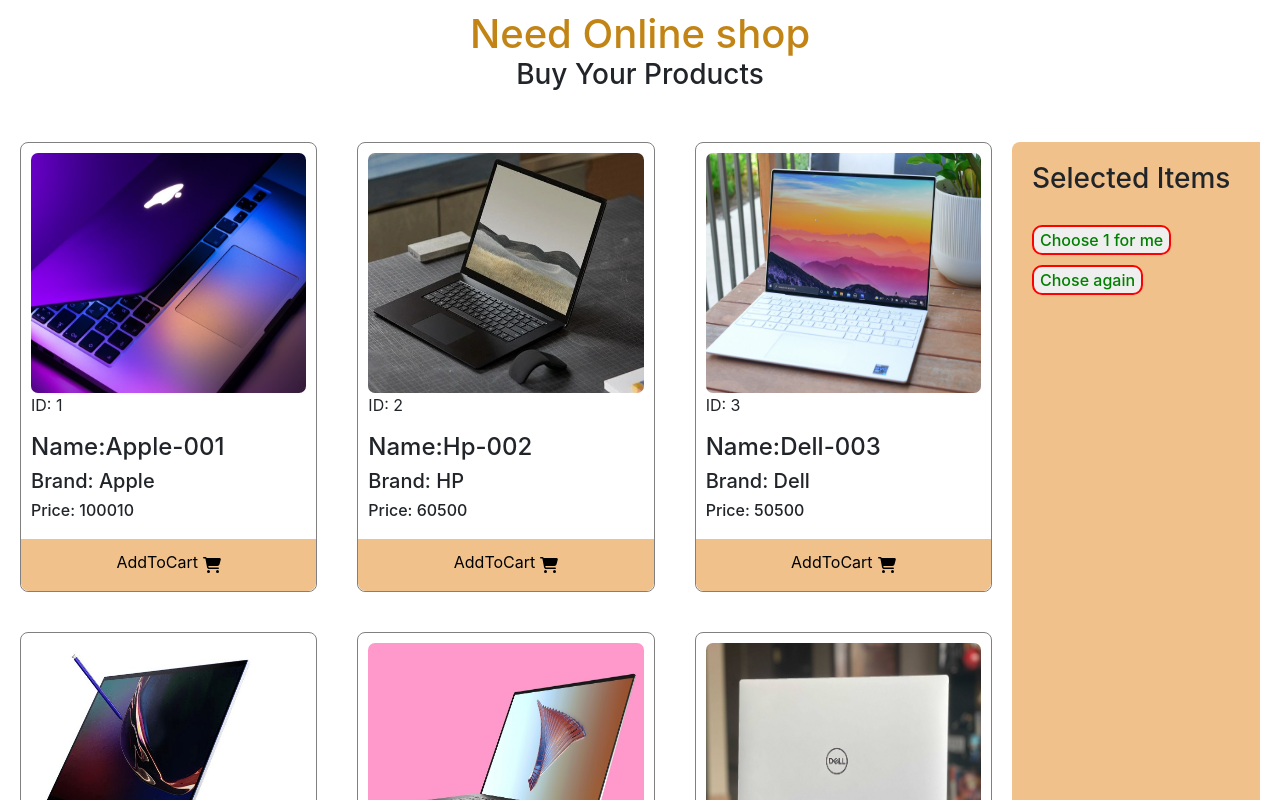
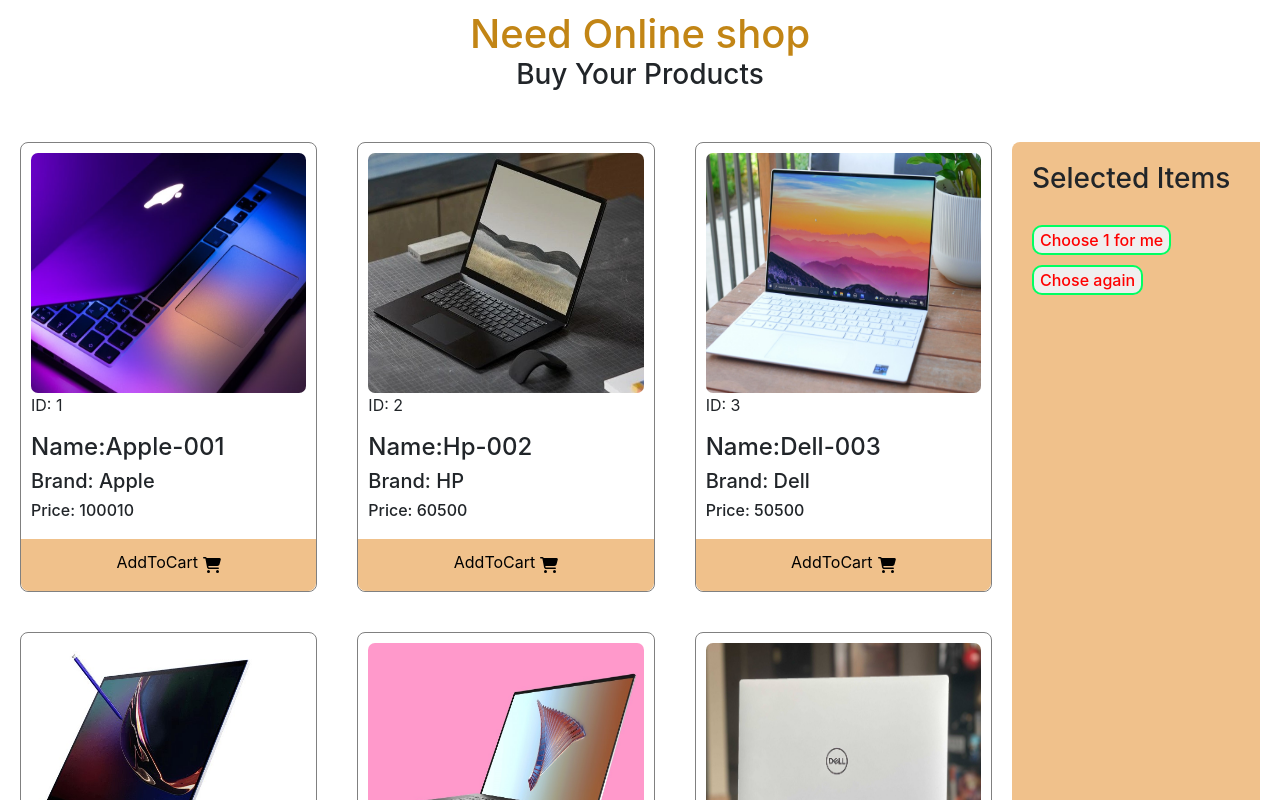
Before and after one commit to syedmehedi0003/Lucky-E-commerce-08, a React (Create React App) app: page / in a window 1280 px wide. Shown: the top 800 px of the page. Built offline with nearby package versions, Linux system fonts and the light colour scheme.

Commit message:
new commit

```diff
--- a/src/components/Shop/Shop.css
+++ b/src/components/Shop/Shop.css
@@ -20,8 +20,8 @@
     top: 0px;
 }
 .chose{
-    border: 2px solid red;
-    color: green;
+    border: 2px solid rgb(0, 255, 98);
+    color: red;
     text-align: center;
     border-radius: 10px;
     font-size: 16px;
```
Also changed, not shown: 1 other file (tests, documents, lock files or other folders).
